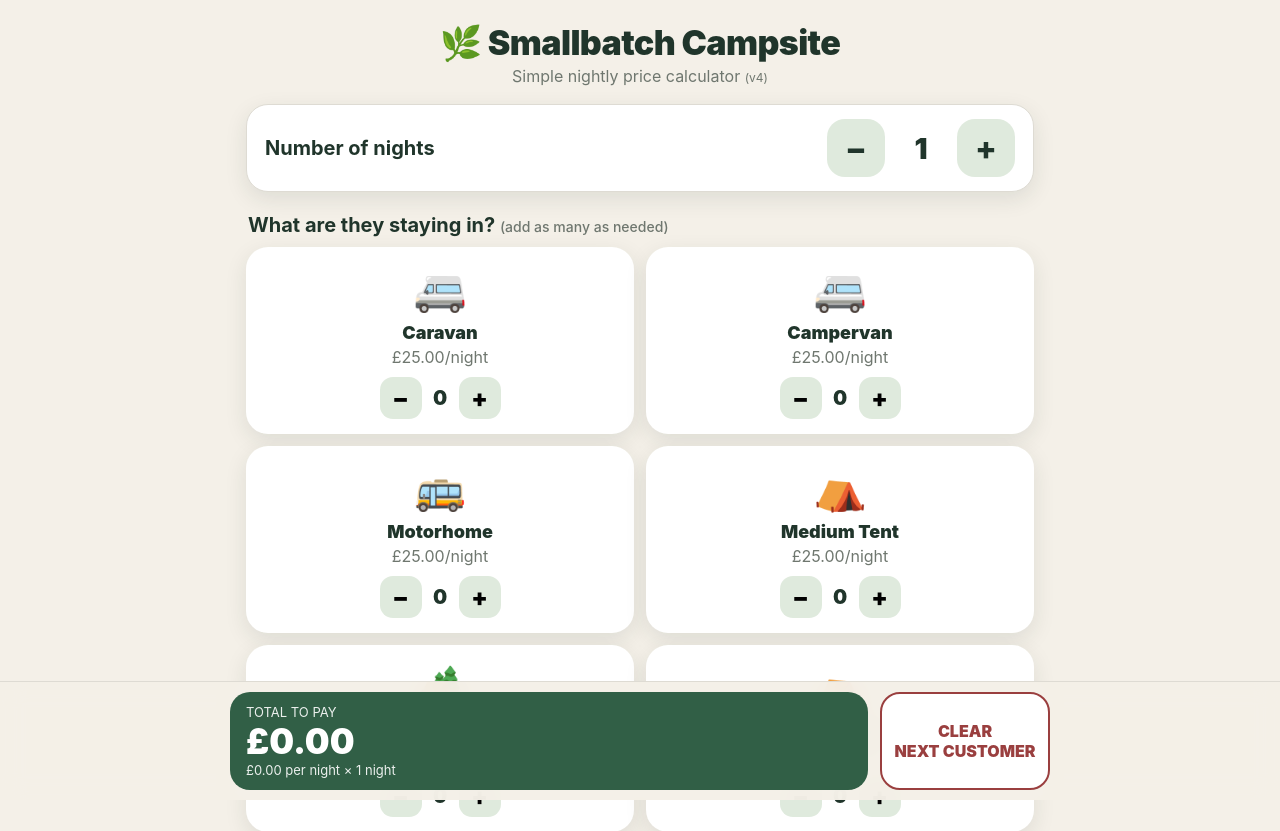
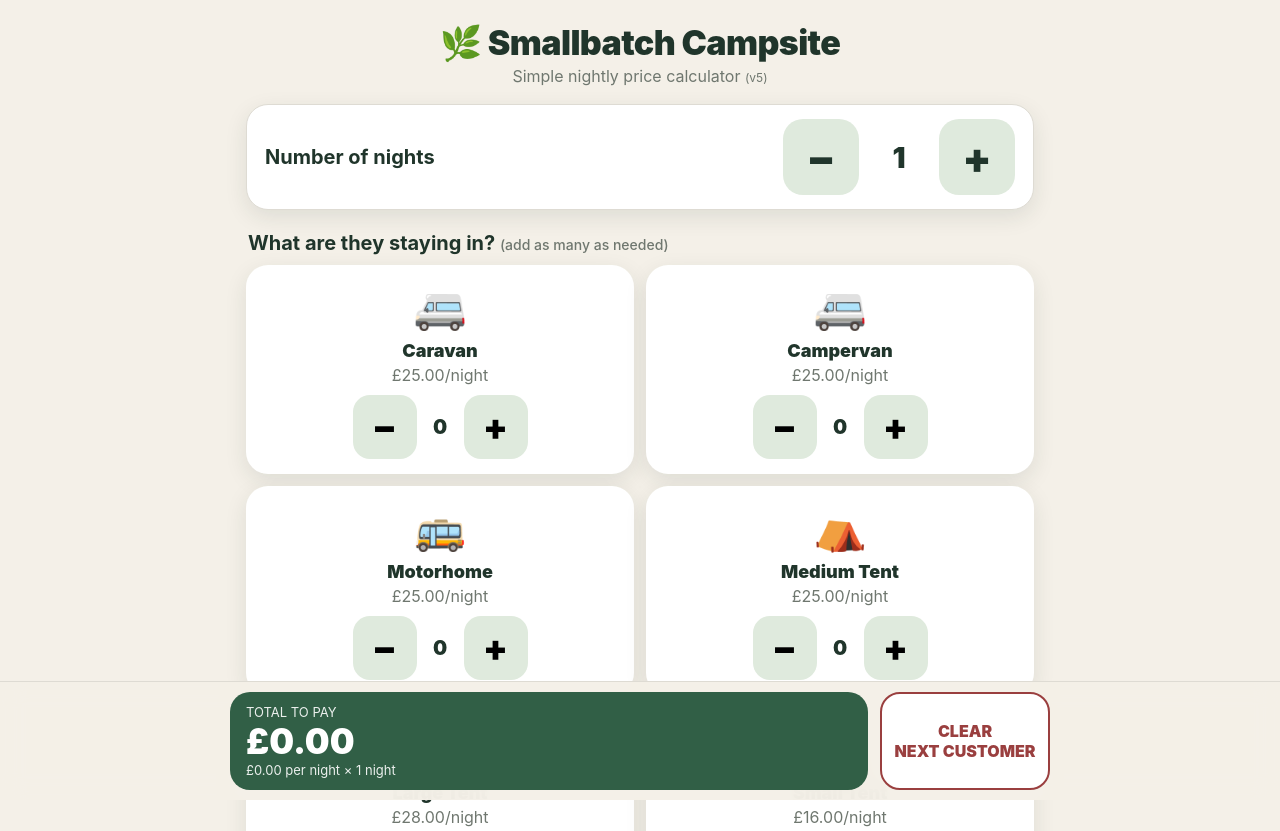
Before and after one commit to morgansandford1/smallbatch-campsite, a plain HTML site: page index.html in a window 1280 px wide. Shown: the top 831 px of the page. Drawn offline with Linux system fonts and the light colour scheme.

Commit message:
Add files via upload

```diff
--- a/index.html
+++ b/index.html
@@ -18,13 +18,13 @@ button,input{font:inherit} button{touch-action:manipulation;cursor:pointer}
 header{text-align:center;margin:4px 0 18px}.brand{font-size:34px;font-weight:900;letter-spacing:-.6px}.sub{color:var(--muted);margin-top:3px}
 .card{background:var(--card);border:1px solid var(--line);border-radius:22px;box-shadow:var(--shadow)}
 .nights{display:flex;align-items:center;justify-content:space-between;padding:14px 18px}.nights strong{font-size:20px}
-.step{display:flex;align-items:center;gap:12px}.step button{width:58px;height:58px;border:0;border-radius:18px;background:var(--pale);font-size:32px;font-weight:800;color:var(--ink)}.count{min-width:48px;text-align:center;font-size:29px;font-weight:900}
+.step{display:flex;align-items:center;gap:16px}.step button{width:76px;height:76px;border:0;border-radius:20px;background:var(--pale);font-size:42px;font-weight:900;color:var(--ink)}.count{min-width:48px;text-align:center;font-size:29px;font-weight:900}
 h2{font-size:20px;margin:21px 2px 10px}
 .pitch-grid{display:grid;grid-template-columns:repeat(2,1fr);gap:12px}
 .pitch{position:relative;min-height:132px;border:3px solid transparent;border-radius:22px;background:var(--card);box-shadow:var(--shadow);color:var(--ink);padding:12px;text-align:center}
 .pitch.selected{border-color:var(--green);background:#edf4ec}.pitch .icon{font-size:43px}.pitch .name{font-size:18px;font-weight:900;margin-top:7px}.price{color:var(--muted);margin-top:4px}.tick{display:none;position:absolute;right:10px;top:9px;width:30px;height:30px;border-radius:50%;background:var(--green);color:#fff;font-weight:900;align-items:center;justify-content:center}.selected .tick{display:flex}
 .extras{display:grid;grid-template-columns:1fr 1fr;gap:12px}.extra{min-height:105px;padding:12px;display:flex;align-items:center;gap:10px}.extra .icon{font-size:34px;width:43px;text-align:center}.extra-info{flex:1}.extra-name{font-size:17px;font-weight:900}.extra .price{font-size:14px}
-.mini{display:flex;align-items:center;gap:5px}.mini button{width:42px;height:42px;border:0;border-radius:13px;background:var(--pale);font-size:24px;font-weight:900}.mini span{min-width:27px;text-align:center;font-size:20px;font-weight:900}
+.mini{display:flex;align-items:center;gap:10px}.mini button{width:64px;height:64px;border:0;border-radius:17px;background:var(--pale);font-size:36px;font-weight:900}.mini span{min-width:27px;text-align:center;font-size:20px;font-weight:900}
 .summary{padding:12px 16px}.row{display:flex;justify-content:space-between;gap:12px;padding:7px 0;border-bottom:1px solid #eee}.row:last-child{border:0}.empty{color:var(--muted)}
 .bottom{position:fixed;left:0;right:0;bottom:0;background:rgba(244,240,232,.96);backdrop-filter:blur(12px);border-top:1px solid var(--line);padding:10px 14px calc(10px + env(safe-area-inset-bottom));z-index:10}.bottom-inner{max-width:820px;margin:auto;display:grid;grid-template-columns:1fr 170px;gap:12px}.totalbox{background:var(--green);color:#fff;border-radius:20px;padding:12px 16px}.label{font-size:13px;opacity:.9}.total{font-size:35px;font-weight:900}.calc{font-size:13px;opacity:.9}.clear{border:2px solid var(--red);background:#fff;color:var(--red);border-radius:20px;font-weight:900;font-size:16px}
 .hint{text-align:center;color:#8d8d84;font-size:12px;margin-top:20px}
@@ -35,7 +35,7 @@ h2{font-size:20px;margin:21px 2px 10px}
 </head>
 <body>
 <div class="app">
-<header><div id="brand" class="brand">🌿 Smallbatch Campsite</div><div class="sub">Simple nightly price calculator <span style="font-size:12px">(v4)</span></div></header>
+<header><div id="brand" class="brand">🌿 Smallbatch Campsite</div><div class="sub">Simple nightly price calculator <span style="font-size:12px">(v5)</span></div></header>
 <div class="card nights"><strong>Number of nights</strong><div class="step"><button id="nightMinus">−</button><div id="nights" class="count">1</div><button id="nightPlus">+</button></div></div>
 <h2>What are they staying in? <span style="font-weight:500;color:#6f776f;font-size:14px">(add as many as needed)</span></h2><div id="pitches" class="pitch-grid"></div>
 <h2>Add extras</h2><div id="extras" class="extras"></div>
```
